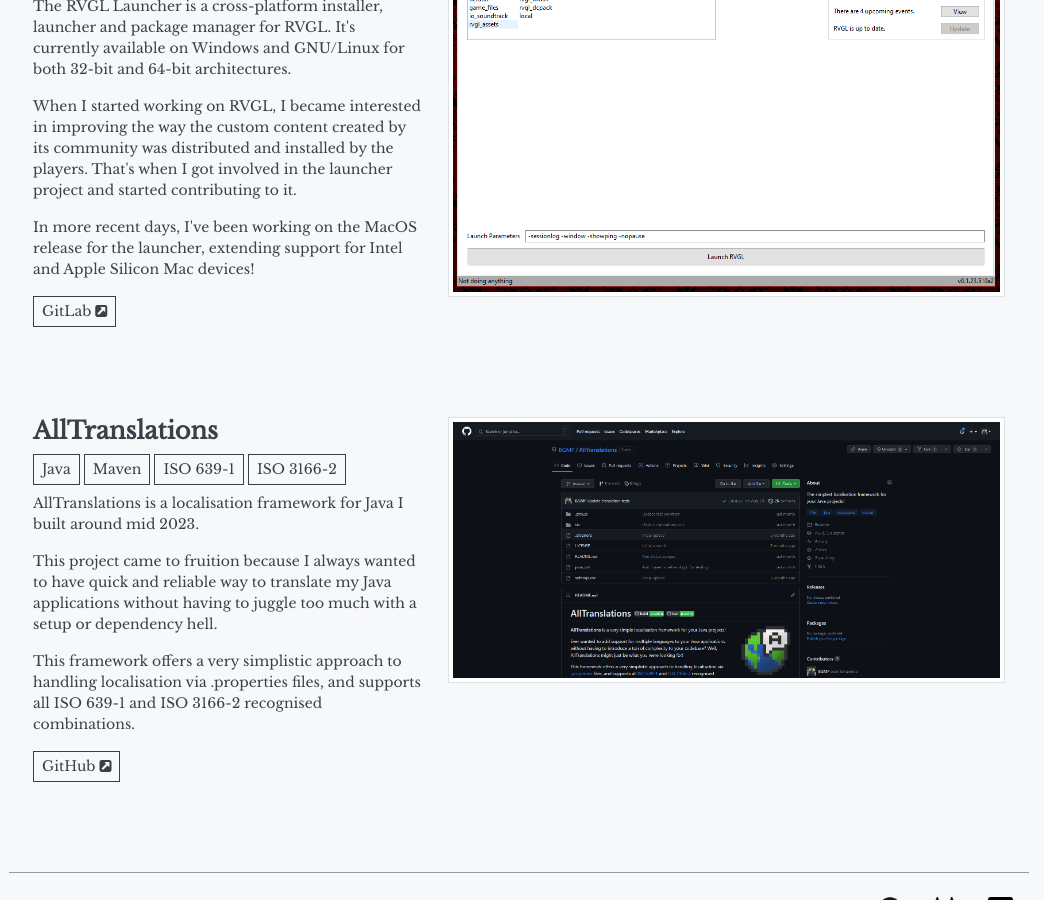
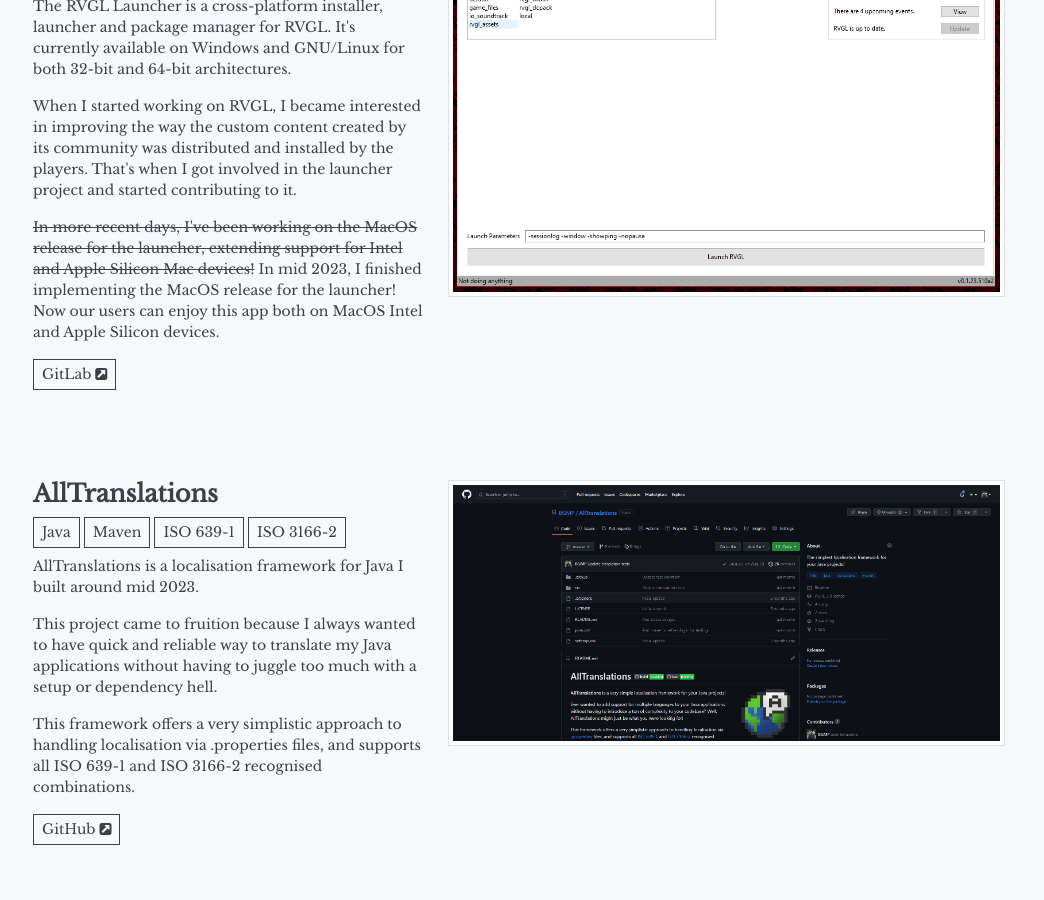
Before and after one commit to BGMP/bgm.dev, a Jekyll site: the page built from _pages/portfolio.html, in a window 1280 px wide and 900 px high, scrolled down 1275 px. Shown: the whole window, without its empty margins (121-1165 px from the left). Built offline with Jekyll 4.4.1, drawn with Linux system fonts in a browser that asks for light colours; nearby versions of some CDN libraries.

Commit message:
Update portfolio

```diff
--- a/_pages/portfolio.html
+++ b/_pages/portfolio.html
@@ -109,8 +109,10 @@
                             when I got involved in the launcher project and started contributing to it.
                         </p>
                         <p>
-                            In more recent days, I've been working on the MacOS release for the launcher, extending
-                            support for Intel and Apple Silicon Mac devices!
+                            <s>In more recent days, I've been working on the MacOS release for the launcher, extending
+                                support for Intel and Apple Silicon Mac devices!</s>
+                            In mid 2023, I finished implementing the MacOS release for the launcher! Now our users can
+                            enjoy this app both on MacOS Intel and Apple Silicon devices.
                         </p>
                         <a href="https://gitlab.com/re-volt/rvgl-launcher" target="_blank" type="button" class="btn btn-outline-primary btn-sm">GitLab <i class="fa fa-external-link-square" aria-hidden="true"></i></a>
                     </div>
```
